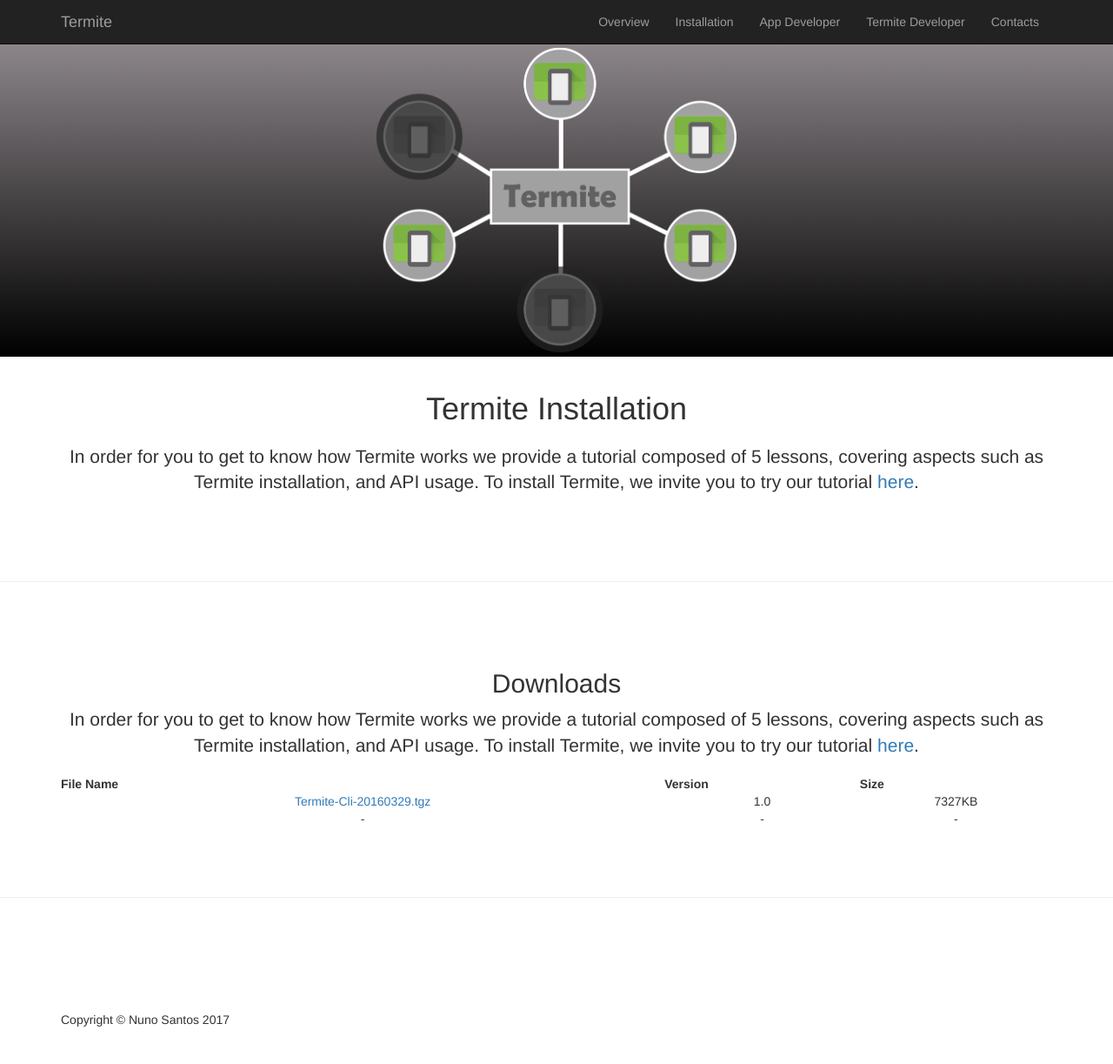
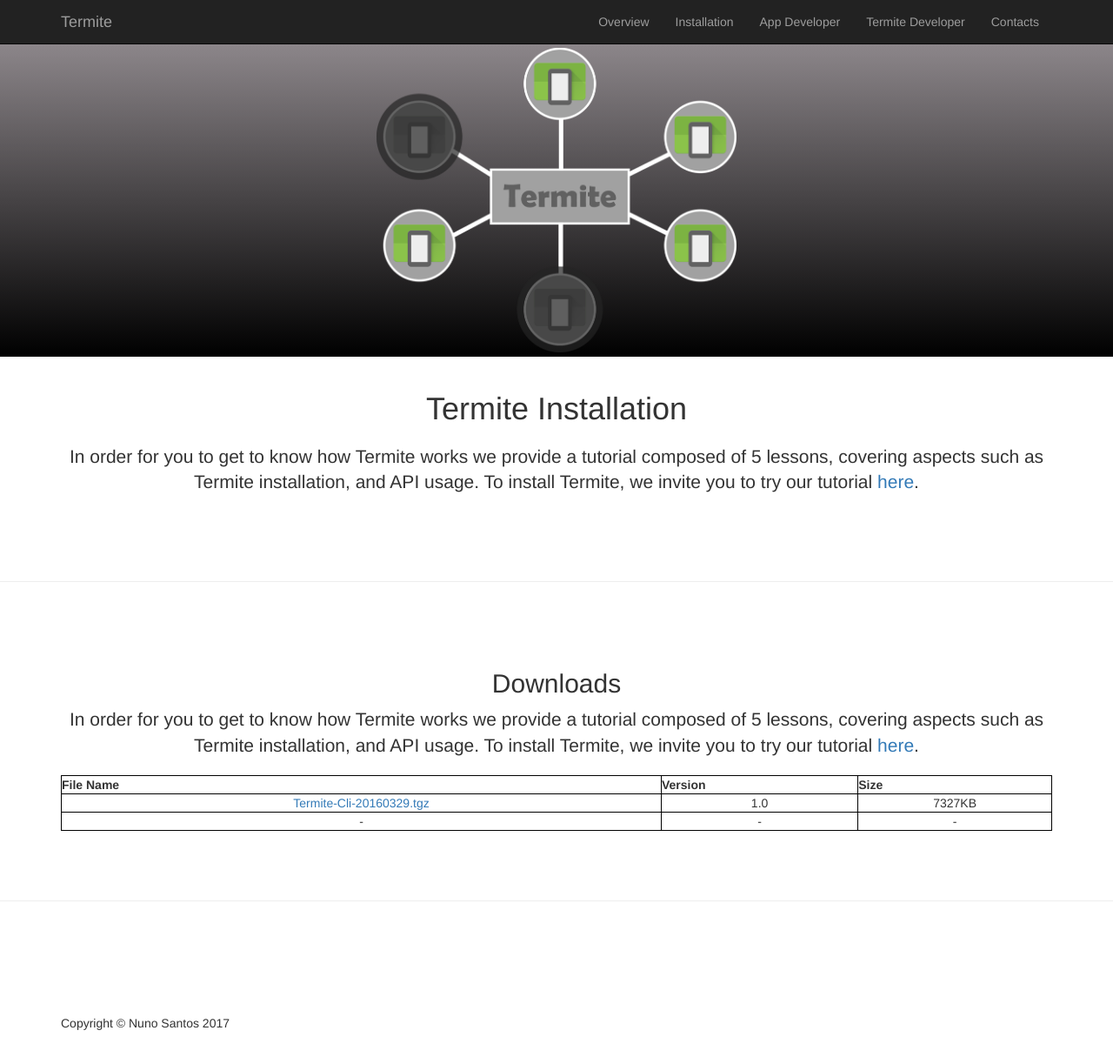
Before and after one commit to etraudonun/termite, a Jekyll site: the page installation.html, which Jekyll copies as it is, in a window 1280 px wide and 1246 px high. Shown: the top 1223 px of the window at 87% size. Built offline with Jekyll 4.4.1, drawn with Linux system fonts in a browser that asks for light colours.

Commit message:
Update one-page-wonder.css

```diff
--- a/css/one-page-wonder.css
+++ b/css/one-page-wonder.css
@@ -203,3 +203,8 @@ footer {
     top: -50px;
     visibility: hidden;
 }
+
+table, th, td {
+    border: 1px solid black;
+    border-collapse: collapse;
+}
```
